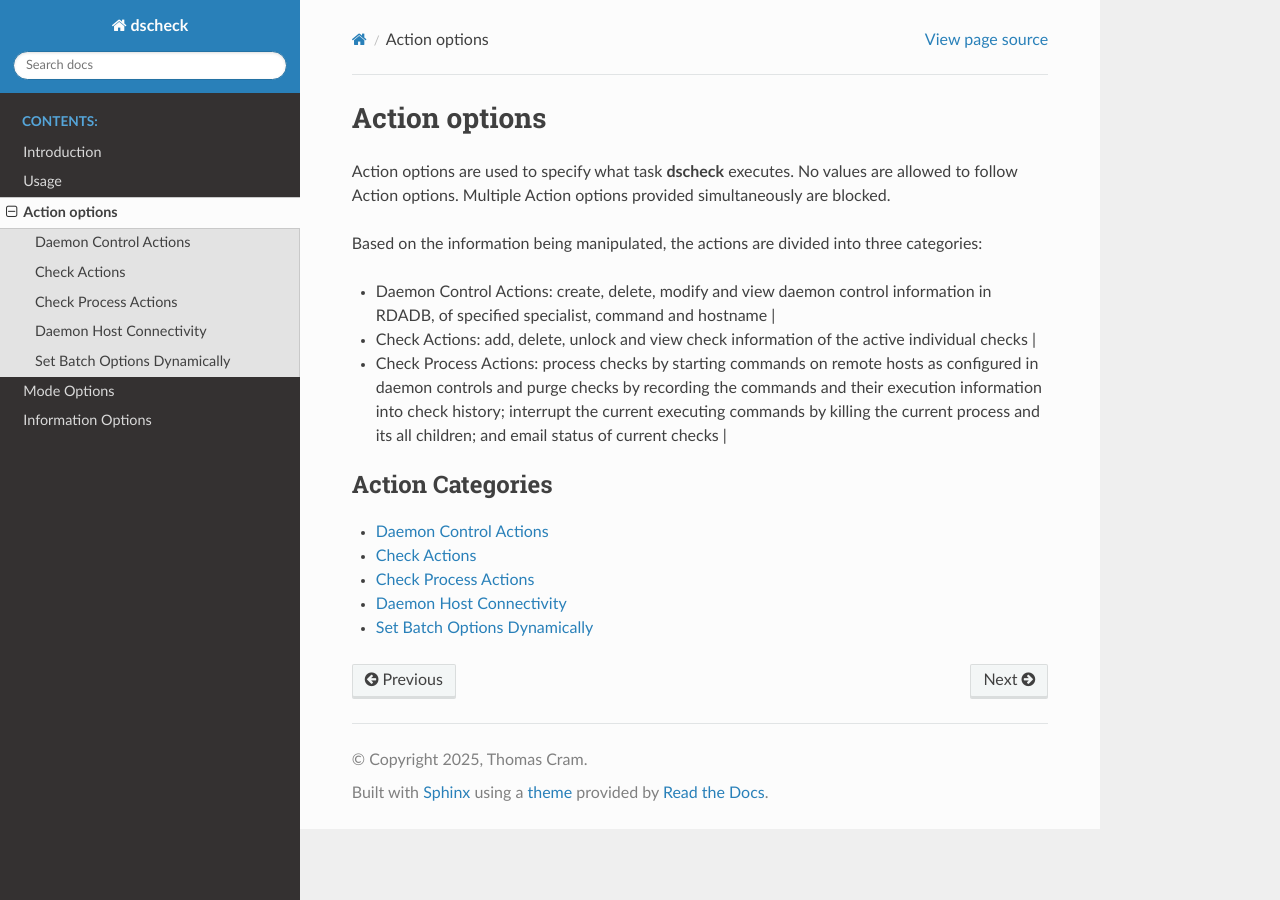
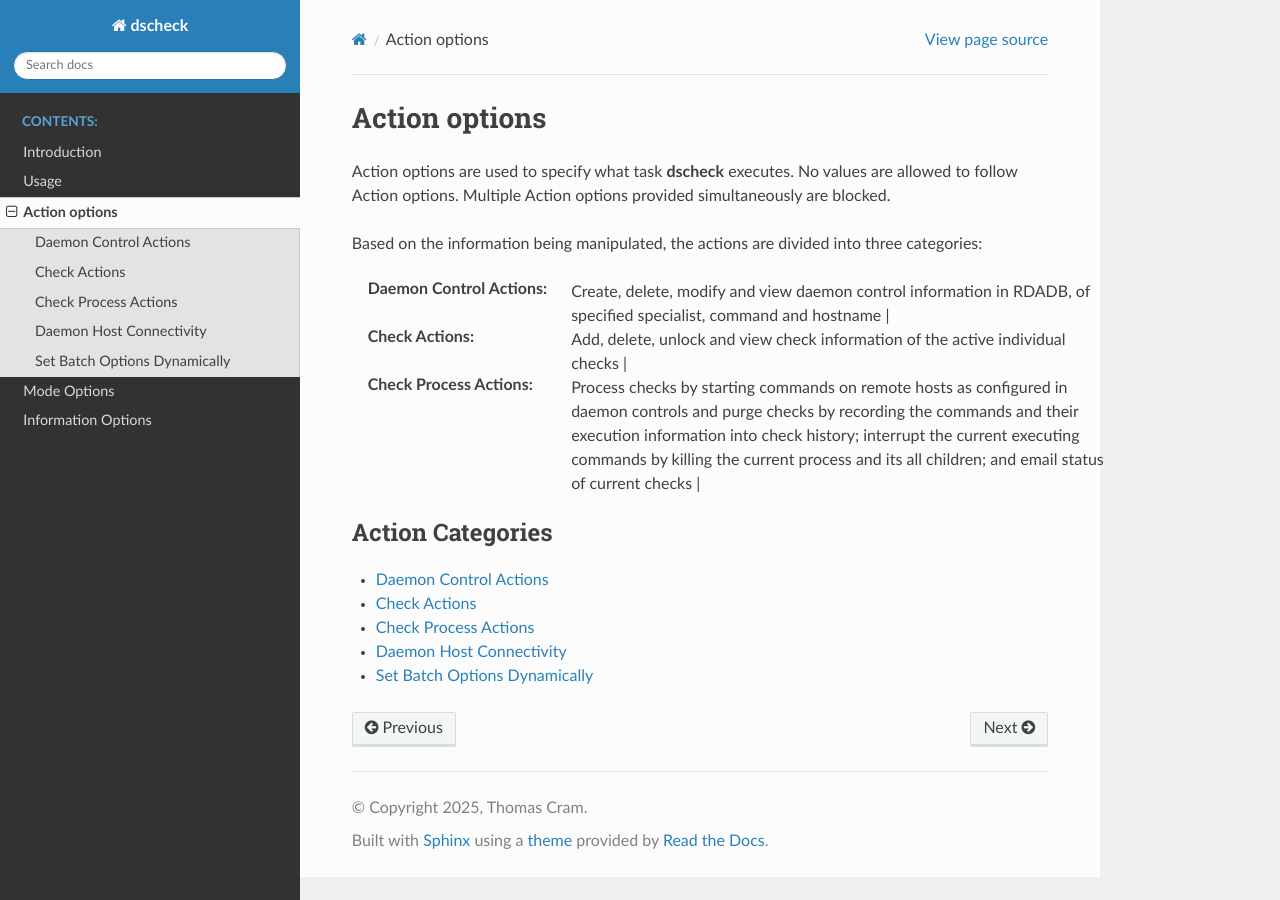
Before and after one commit to tcram/dscheck-docs, a Sphinx documentation site: the page built from docs/source/actions/action-options.rst, in a window 1280 px wide. Built offline with Sphinx 7.4.7 and the Read the Docs theme 3.1.0, drawn with Linux system fonts in a browser that asks for light colours.

```diff
--- a/docs/source/actions/action-options.rst
+++ b/docs/source/actions/action-options.rst
@@ -8,9 +8,14 @@ simultaneously are blocked.
 Based on the information being manipulated, the actions are divided into three
 categories:
 
-* Daemon Control Actions: create, delete, modify and view daemon control information in RDADB, of specified specialist, command and hostname                                                                                                                                                                                                                |
-* Check Actions: add, delete, unlock and view check information of the active individual checks                                                                                                                                                                                                                                                    |
-* Check Process Actions: process checks by starting commands on remote hosts as configured in daemon controls and purge checks by recording the commands and their execution information into check history; interrupt the current executing commands by killing the current process and its all children; and email status of current checks              |
+:Daemon Control Actions:
+    Create, delete, modify and view daemon control information in RDADB, of specified specialist, command and hostname                                                                                                                                                                                                                |
+
+:Check Actions:
+    Add, delete, unlock and view check information of the active individual checks                                                                                                                                                                                                                                                    |
+
+:Check Process Actions:
+    Process checks by starting commands on remote hosts as configured in daemon controls and purge checks by recording the commands and their execution information into check history; interrupt the current executing commands by killing the current process and its all children; and email status of current checks              |
 
 .. toctree::
    :caption: Action Categories
```
